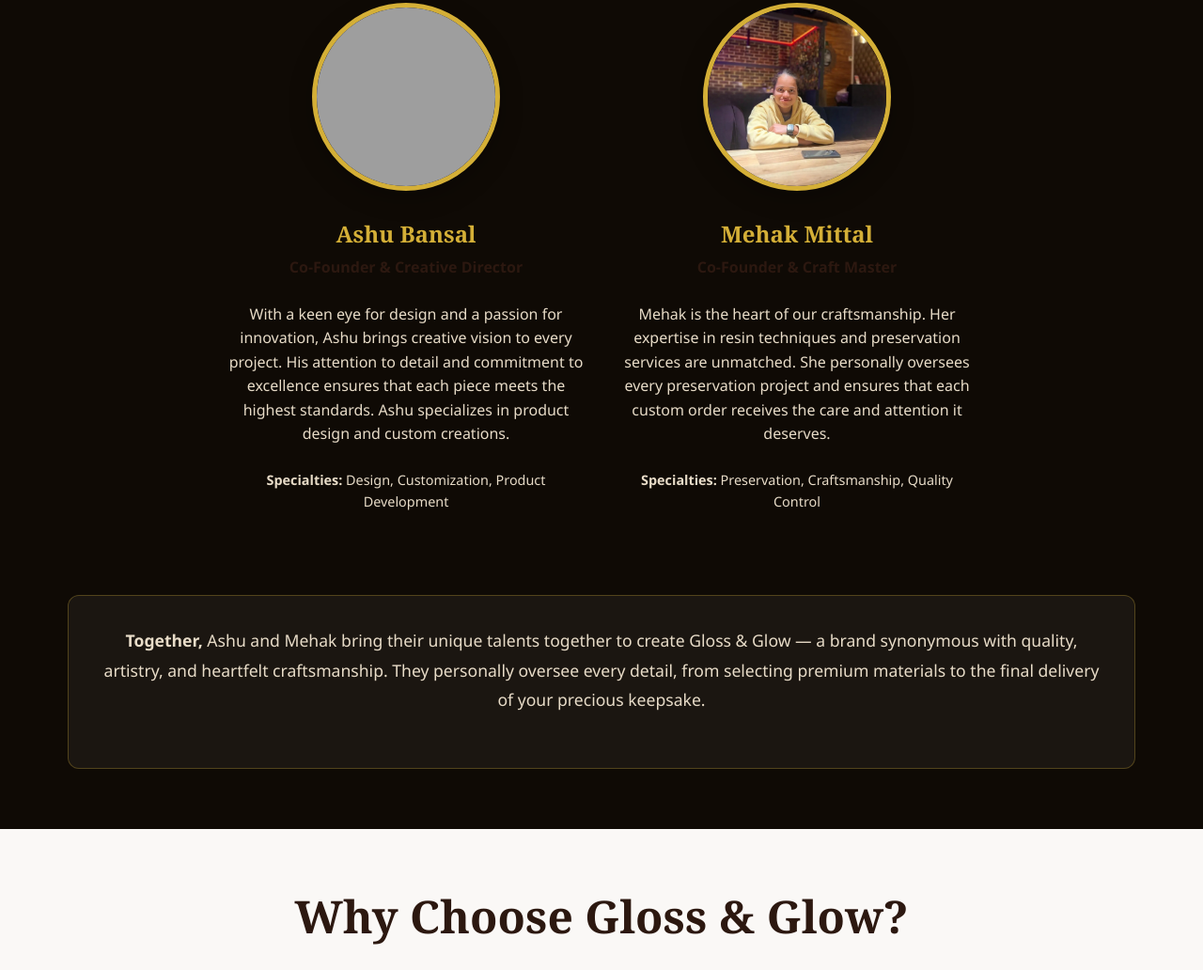
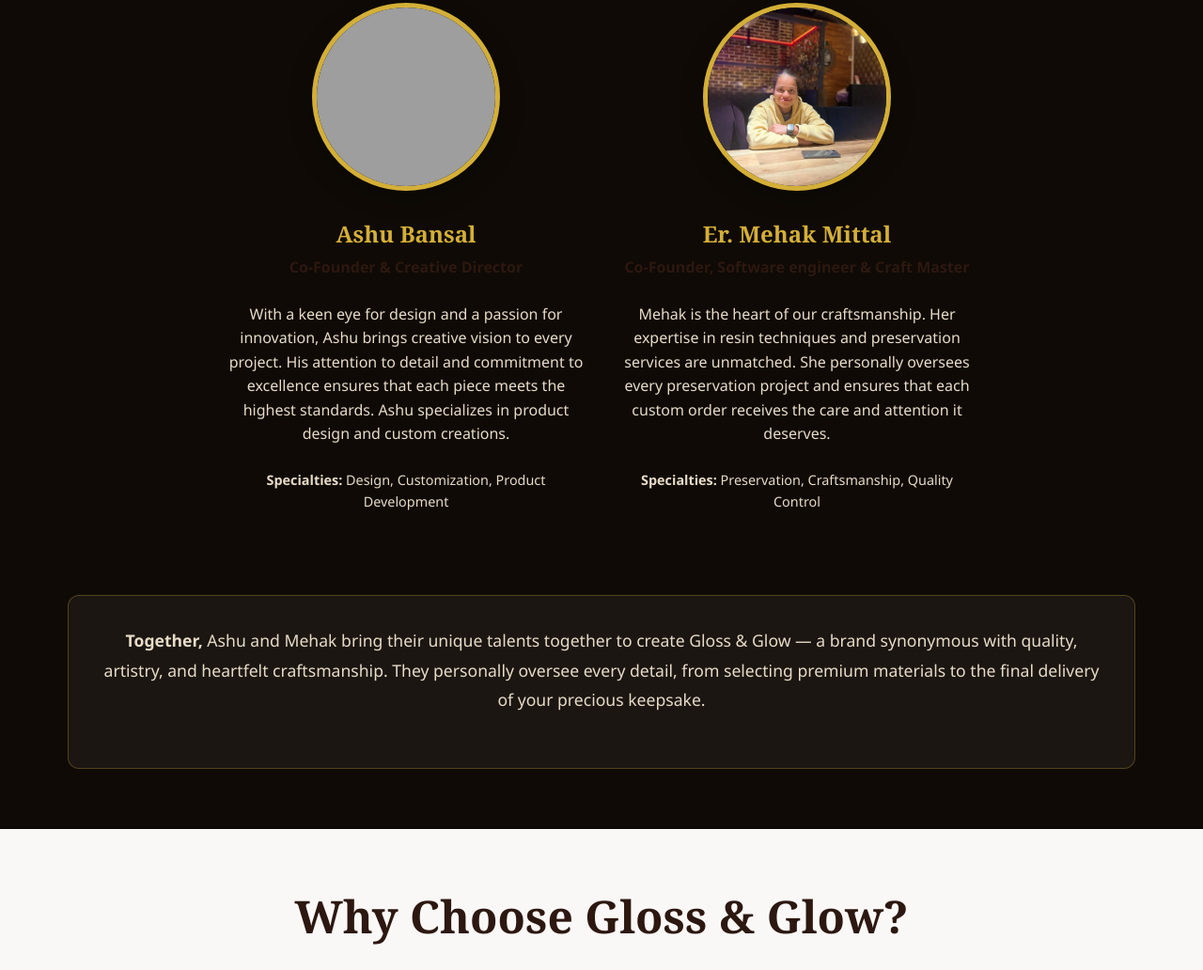
Before and after one commit to mahak540/gloss_and_glow_resin, a plain HTML site: page about.html in a window 1280 px wide. Shown: the part 1642-2674 px from the top of the page at 94% size. Drawn offline with Linux system fonts and the light colour scheme; grey boxes are pictures that could not be loaded.

Commit message:
Update about.html

```diff
--- a/about.html
+++ b/about.html
@@ -120,13 +120,13 @@
             </div>
           </div>
 
-          <!-- Founder 2: Mehak Mittal -->
+          <!-- Founder 2: Er. Mehak Mittal -->
           <div class="team-member animate-on-scroll">
             <div class="member-image">
               <img src="assets/images/mehak.jpg" alt="Mehak Mittal - Co-Founder of Gloss & Glow Resin Art">
             </div>
-            <h3 class="member-name">Mehak Mittal</h3>
-            <p class="member-title">Co-Founder & Craft Master</p>
+            <h3 class="member-name">Er. Mehak Mittal</h3>
+            <p class="member-title">Co-Founder, Software engineer & Craft Master</p>
             <p class="member-bio" style="color: var(--accent-color);">
               Mehak is the heart of our craftsmanship. Her expertise in resin techniques and preservation services are unmatched. She personally oversees every preservation project and ensures that each custom order receives the care and attention it deserves.
             </p>
```
